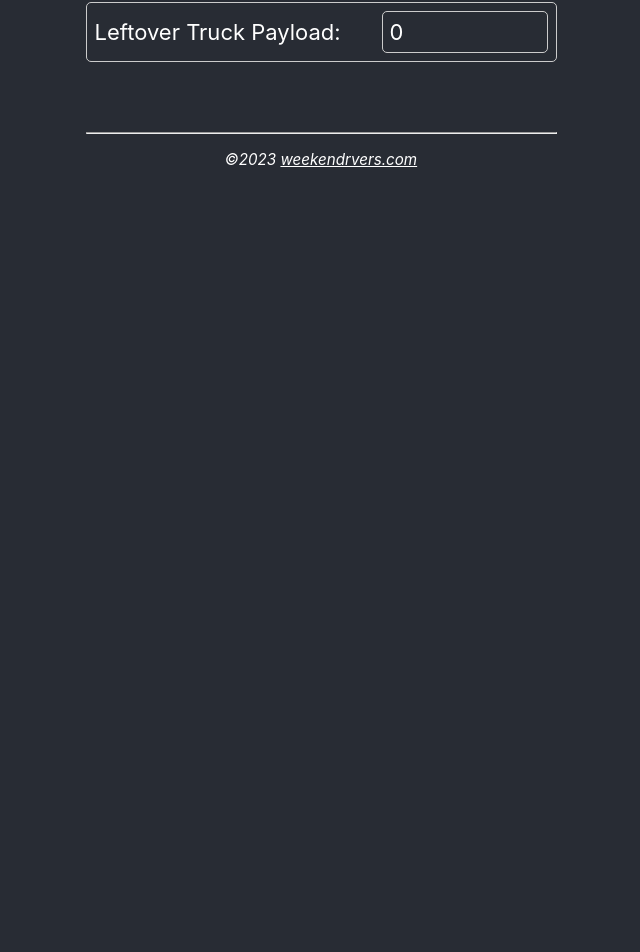
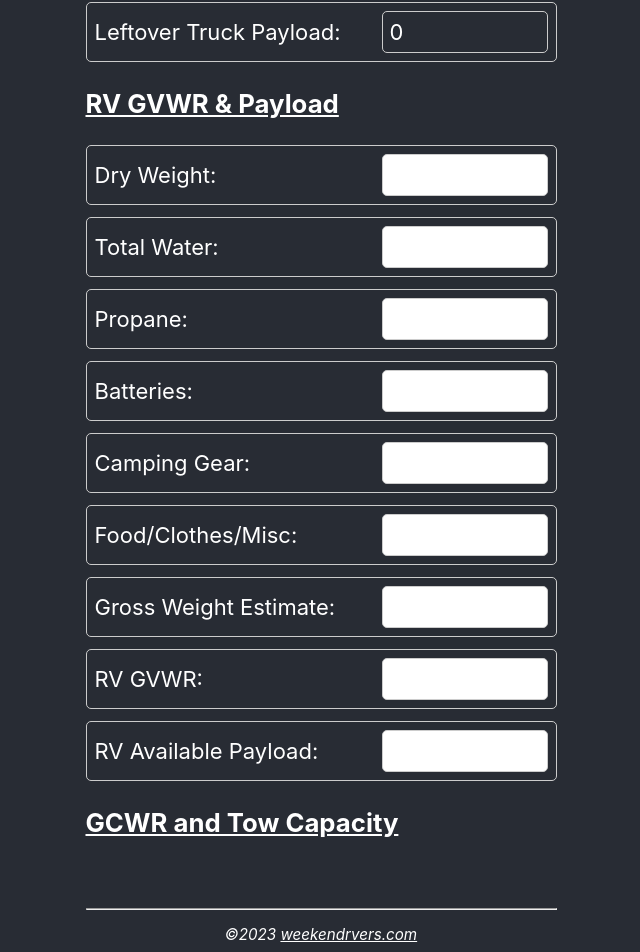
Before and after one commit to iamabrom/towcalculator, a React (Create React App) app in the folder tow-calculator/: page / in a window 1280 px wide. Shown: the part 1352-2304 px from the top of the page, without its empty margins (319-959 px from the left). Before the commit the page ends 1561 px from the top, so only its background shows below. Built offline with nearby package versions, Linux system fonts and the light colour scheme.

Commit message:
Update Calculator.tsx

```diff
--- a/tow-calculator/src/Calculator.tsx
+++ b/tow-calculator/src/Calculator.tsx
@@ -1,6 +1,7 @@
 import React, { useState, useEffect } from "react";
 
 const Calculator = () => {
+  // ============================ User Inputs ============================
   // RV dry weight
   const [rvDryWeight, setrvDryWeight] = useState<string>(
     localStorage.getItem("rvDryWeight") || ""
@@ -37,6 +38,7 @@ const Calculator = () => {
     localStorage.getItem("truckCargo") || ""
   );
 
+  // ============================ Calculated Outputs ============================
   const [truckCurbWeight, settruckCurbWeight] = useState<number>(0);
   const [truckTowingCapacity, settruckTowingCapacity] = useState<number>(0);
   const [truckTotalPayload, settruckTotalPayload] = useState<number>(0);
@@ -44,6 +46,7 @@ const Calculator = () => {
     useState<number>(0);
   const [truckPayloadLeftover, settruckPayloadLeftover] = useState<number>(0);
 
+  // ============================ Local storage for all user inputs ============================
   useEffect(() => {
     localStorage.setItem("rvDryWeight", rvDryWeight);
     localStorage.setItem("rvGVWR", rvGVWR);
@@ -54,8 +57,7 @@ const Calculator = () => {
     localStorage.setItem("truckPassengers", truckPassengers);
     localStorage.setItem("truckCargo", truckCargo);
 
-    const CALrvDryWeight = parseFloat(rvDryWeight) || 0;
-    const CALrvGVWR = parseFloat(rvGVWR) || 0;
+    // ============================ Math parsing ============================
     const CALrvHitchWeight = parseFloat(rvHitchWeight) || 0;
     const CALtruckGVWR = parseFloat(truckGVWR) || 0;
     const CALtruckGCWR = parseFloat(truckGCWR) || 0;
@@ -63,6 +65,7 @@ const Calculator = () => {
     const CALtruckPassengers = parseFloat(truckPassengers) || 0;
     const CALtruckCargo = parseFloat(truckCargo) || 0;
 
+    // ============================ Math calculations ============================
     settruckCurbWeight(CALtruckGVWR - CALtruckPayloadCapacity);
     settruckTowingCapacity(CALtruckGCWR - CALtruckGVWR);
     settruckTotalPayload(CALtruckPassengers + CALtruckCargo);
@@ -80,37 +83,13 @@ const Calculator = () => {
     truckTotalPayloadHitched,
   ]);
 
+  // ============================ HTML components ============================
   return (
     <div>
       <div>
         <img src="/logo512.png"></img>
         <h2>Towing Calculator</h2>
-      </div>
-      <h3>RV Specs</h3>
-      <div className="input-group">
-        <label>Dry Weight:</label>
-        <input
-          type="number"
-          value={rvDryWeight}
-          onChange={(e) => setrvDryWeight(e.target.value)}
-        />
-      </div>
-      <div className="input-group">
-        <label>GVWR:</label>
-        <input
-          type="number"
-          value={rvGVWR}
-          onChange={(e) => setrvGVWR(e.target.value)}
-        />
-      </div>
-      <div className="input-group">
-        <label>Hitch Weight:</label>
-        <input
-          type="number"
-          value={rvHitchWeight}
-          onChange={(e) => setrvHitchWeight(e.target.value)}
-        />
-      </div>
+        {/* ============================ Truck Specs ============================ */}
         <h3>Truck Specs</h3>
         <div className="input-group">
           <label>GVWR:</label>
@@ -138,7 +117,9 @@ const Calculator = () => {
         </div>
         <div className="input-group">
           <span className="result-label">Curb Weight:</span>
-        <span className="result-value">{truckCurbWeight.toLocaleString()}</span>
+          <span className="result-value">
+            {truckCurbWeight.toLocaleString()}
+          </span>
         </div>
         <div className="input-group">
           <span className="result-label">Towing Capacity:</span>
@@ -146,6 +127,34 @@ const Calculator = () => {
             {truckTowingCapacity.toLocaleString()}
           </span>
         </div>
+      </div>
+      {/* ============================ RV Specs ============================ */}
+      <h3>RV Specs</h3>
+      <div className="input-group">
+        <label>Dry Weight:</label>
+        <input
+          type="number"
+          value={rvDryWeight}
+          onChange={(e) => setrvDryWeight(e.target.value)}
+        />
+      </div>
+      <div className="input-group">
+        <label>GVWR:</label>
+        <input
+          type="number"
+          value={rvGVWR}
+          onChange={(e) => setrvGVWR(e.target.value)}
+        />
+      </div>
+      <div className="input-group">
+        <label>Hitch Weight:</label>
+        <input
+          type="number"
+          value={rvHitchWeight}
+          onChange={(e) => setrvHitchWeight(e.target.value)}
+        />
+      </div>
+      {/* ============================ Truck GVWR & Payload ============================ */}
       <h3>Truck GVWR & Payload</h3>
       <div className="input-group">
         <label>Passengers</label>
@@ -185,6 +194,83 @@ const Calculator = () => {
           {truckPayloadLeftover.toLocaleString()}
         </span>
       </div>
+      {/* ============================ RV GVWR & Payload ============================ */}
+      <h3>RV GVWR & Payload</h3>
+      <div className="input-group">
+        <label>Dry Weight:</label>
+        <input
+          type="number"
+          value={rvDryWeight}
+          onChange={(e) => setrvDryWeight(e.target.value)}
+        />
+      </div>
+      <div className="input-group">
+        <label>Total Water:</label>
+        <input
+          type="number"
+          value={rvDryWeight}
+          onChange={(e) => setrvDryWeight(e.target.value)}
+        />
+      </div>
+      <div className="input-group">
+        <label>Propane:</label>
+        <input
+          type="number"
+          value={rvDryWeight}
+          onChange={(e) => setrvDryWeight(e.target.value)}
+        />
+      </div>
+      <div className="input-group">
+        <label>Batteries:</label>
+        <input
+          type="number"
+          value={rvDryWeight}
+          onChange={(e) => setrvDryWeight(e.target.value)}
+        />
+      </div>
+      <div className="input-group">
+        <label>Camping Gear:</label>
+        <input
+          type="number"
+          value={rvDryWeight}
+          onChange={(e) => setrvDryWeight(e.target.value)}
+        />
+      </div>
+      <div className="input-group">
+        <label>Food/Clothes/Misc:</label>
+        <input
+          type="number"
+          value={rvDryWeight}
+          onChange={(e) => setrvDryWeight(e.target.value)}
+        />
+      </div>
+      <div className="input-group">
+        <label>Gross Weight Estimate:</label>
+        <input
+          type="number"
+          value={rvDryWeight}
+          onChange={(e) => setrvDryWeight(e.target.value)}
+        />
+      </div>
+      <div className="input-group">
+        <label>RV GVWR:</label>
+        <input
+          type="number"
+          value={rvGVWR}
+          onChange={(e) => setrvGVWR(e.target.value)}
+        />
+      </div>
+      <div className="input-group">
+        <label>RV Available Payload:</label>
+        <input
+          type="number"
+          value={rvGVWR}
+          onChange={(e) => setrvGVWR(e.target.value)}
+        />
+      </div>
+      {/* ============================ GCWR and Tow Capacity ============================ */}
+      <h3>GCWR and Tow Capacity</h3>
+
       <div className="footer">
         <hr></hr>
         <p>
```
Lines whose indentation alone changed are shown as unchanged.
